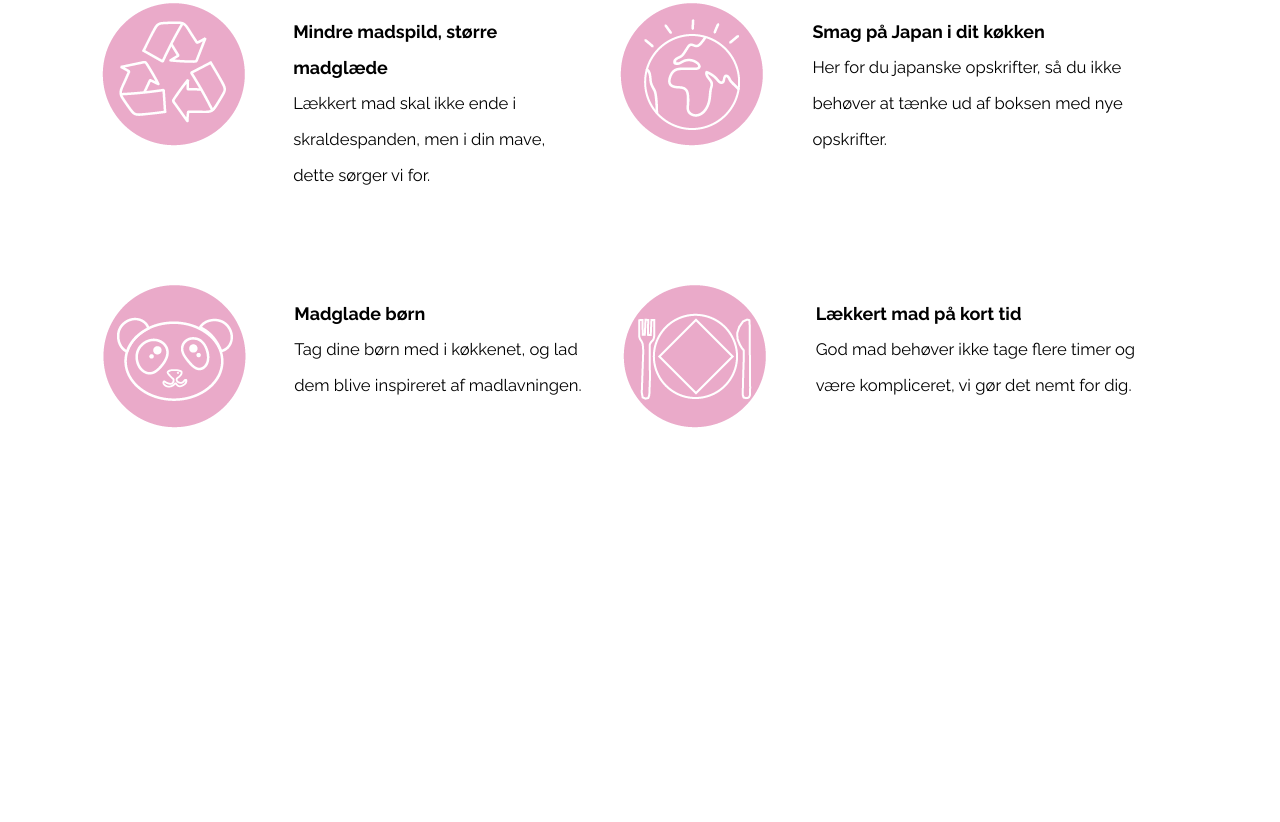
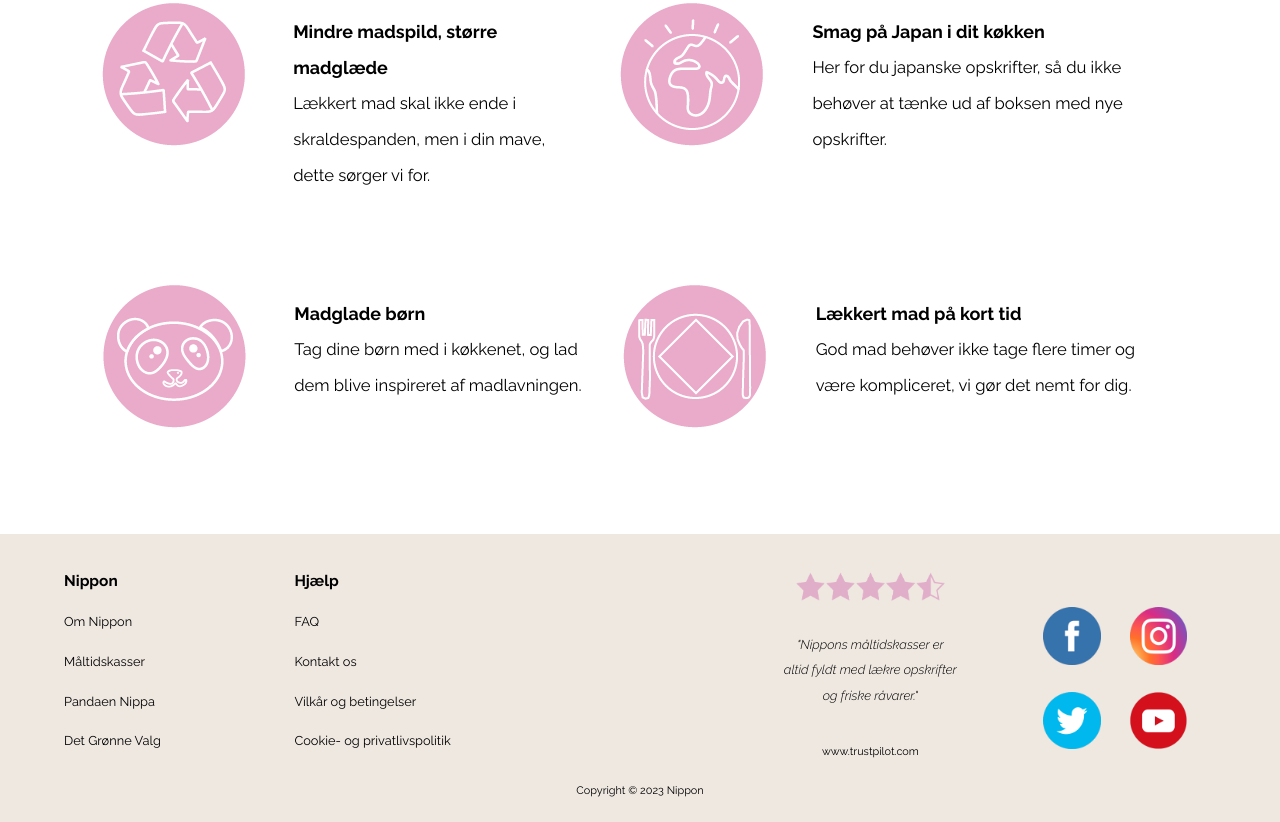
Before and after one commit to vihuynhx/nippon, a plain HTML site: page omnippon.html in a window 1280 px wide. Shown: the part 2035-2857 px from the top of the page. Before the commit the page ends 2569 px from the top, so only its background shows below. Drawn offline with Linux system fonts and the light colour scheme; a web font is replaced by a local one.

Commit message:
Footer tilføjet på om Nippon og Error siderne.

```diff
--- a/errorstyles.css
+++ b/errorstyles.css
@@ -14,7 +14,7 @@ h1{
     margin: 2%;
 }
 
-p{
+main section p{
     text-align: center;
     font-size: 1.5vw;
     line-height: 2.8vw;
--- a/omnippon.html
+++ b/omnippon.html
@@ -98,5 +98,66 @@
             </div>
         </section>
     </main>
+
+    <!------------------ FOOTER ------------------>
+
+    <footer>
+
+        <div class="flexcontainerFooter">
+
+            <div class="footerMenuer">
+                <p>Nippon</p>
+                <ul>
+                    <li><a href="omnippon.html">Om Nippon</a></li>
+                    <li><a href="maltidskasser.html">Måltidskasser</a></li>
+                    <li><a href="error.html">Pandaen Nippa</a></li>
+                    <li><a href="detgronnevalg.html">Det Grønne Valg</a></li>
+                </ul>
+            </div>
+
+            <div class="footerMenuer">
+                <p>Hjælp</p>
+                <ul>
+                    <li><a href="error.html">FAQ</a></li>
+                    <li><a href="error.html">Kontakt os</a></li>
+                    <li><a href="error.html">Vilkår og betingelser</a></li>
+                    <li><a href="error.html">Cookie- og privatlivspolitik</a></li>
+                </ul>
+            </div>
+
+            <div> <!-- Bare en tom div for at skabe luft. --> </div>
+
+            <div class="anmeldelse">
+                <img src="images/rating.png" alt="Vores rating">
+                <p id="citat">"Nippons måltidskasser er <br> altid fyldt med lækre opskrifter <br> og friske råvarer."</p>
+                <a href="https://www.trustpilot.com">www.trustpilot.com</a>
+            </div>
+
+            <div class="socialMedia">
+                <div id="blueIcons">
+                    <a href="https://www.facebook.com/">
+                        <img src="images/facebook-icon.png" alt="Facebook">
+                    </a>
+                    <a href="https://www.twitter.com">
+                        <img src="images/twitter-icon.png" alt="Twitter">
+                    </a>
+                </div>
+                <div id="redIcons">
+                    <a href="https://www.instagram.com">
+                        <img src="images/insta-icon.png" alt="Instagram">
+                    </a>
+                    <a href="https://www.youtube.com">
+                        <img src="images/youtube-icon.png" alt="Youtube">
+                    </a>
+                </div>
+            </div>
+        </div>
+
+        <div class="copyright">
+            <p>Copyright © 2023 Nippon </p>
+        </div>
+
+    </footer>
+
 </body>
 </html>
```
Also changed, not shown: error.html (+60 -0 lines).
